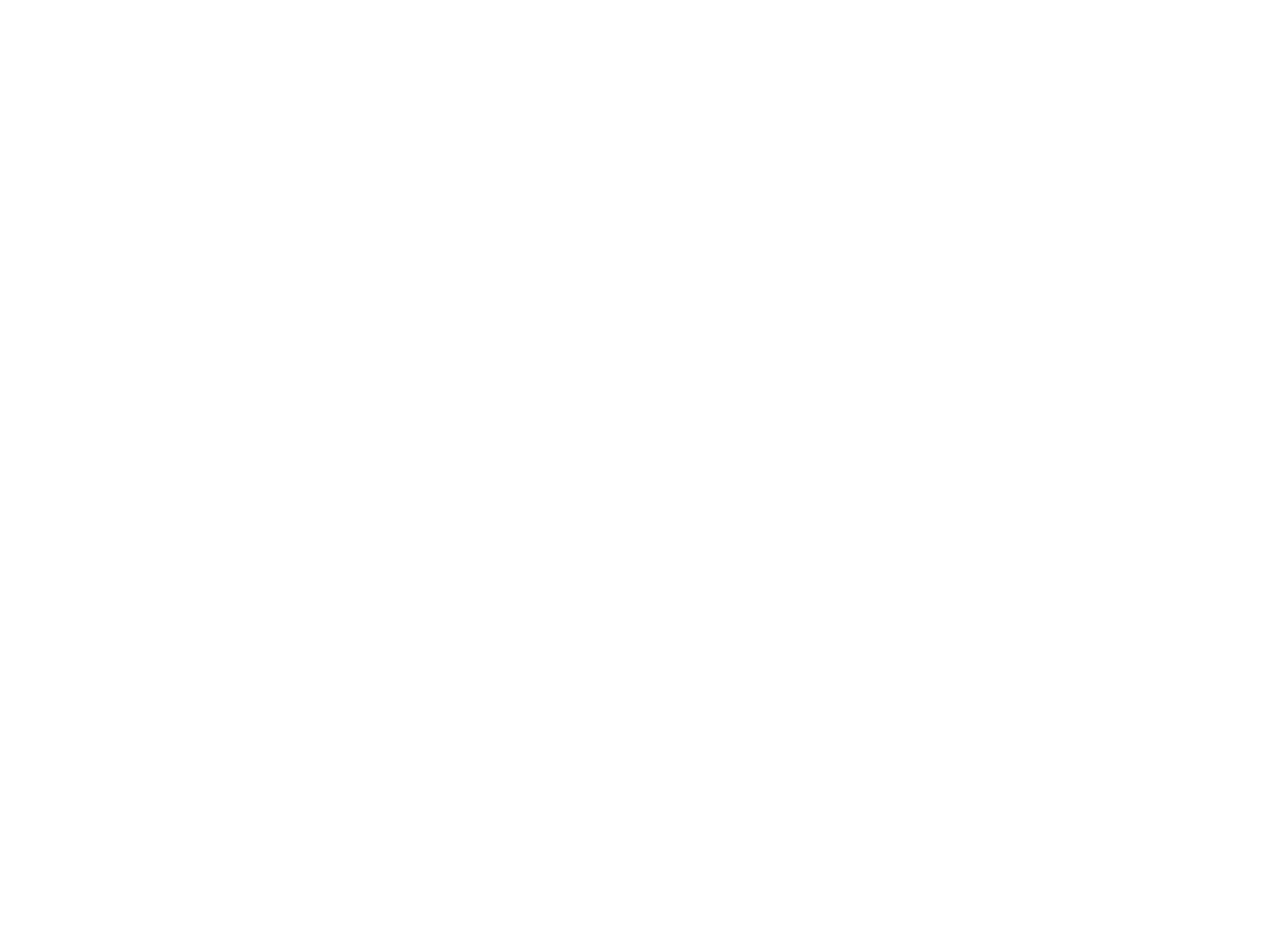
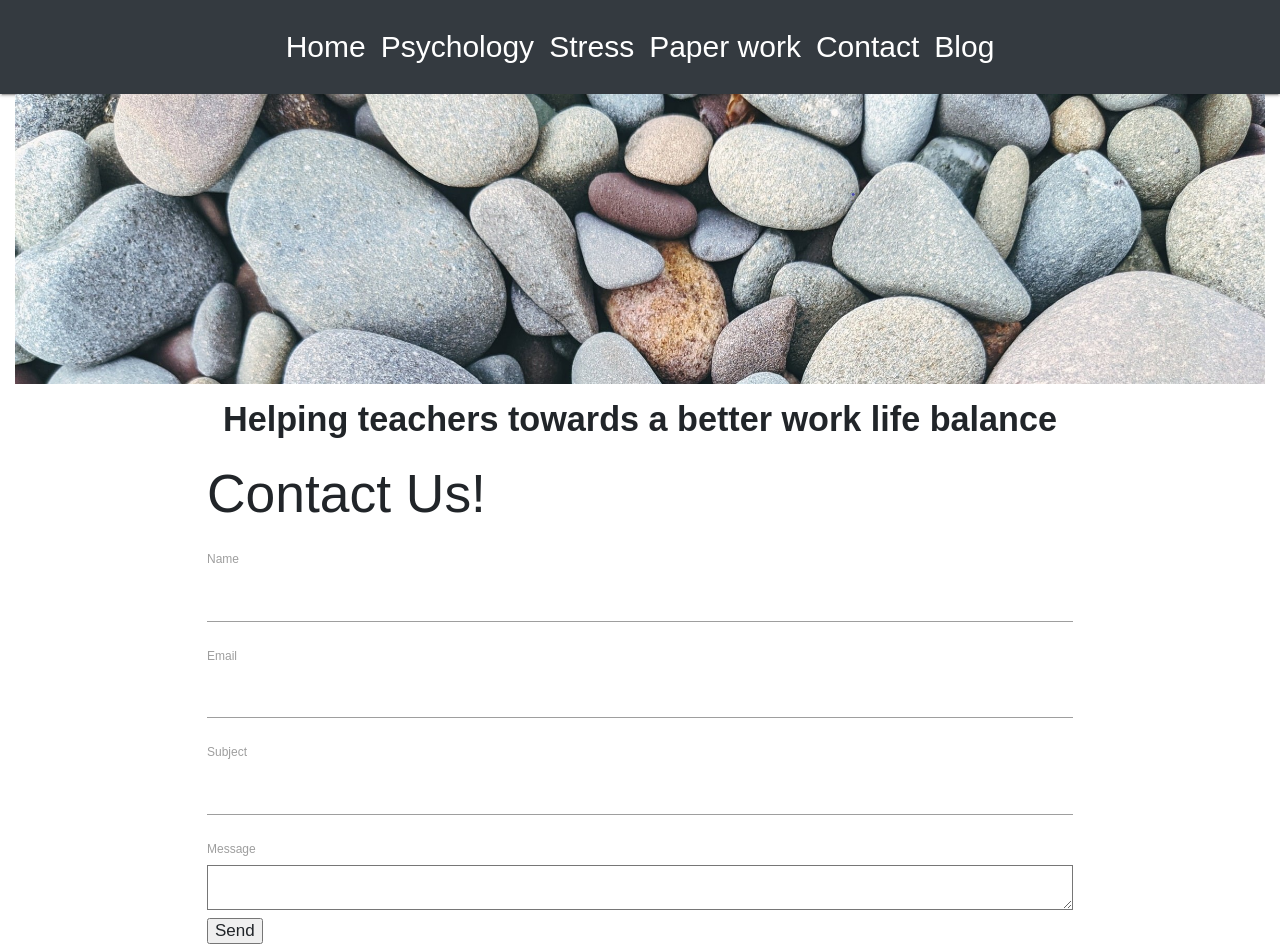
Before and after one commit to debbiect246/joined_up_teaching, a Flask app: page /contact/ in a window 1280 px wide. Before the commit the page is empty. Before the commit the page ends 800 px from the top, so only its background shows below. Run offline with Flask 2, Linux system fonts and the light colour scheme; some libraries are stand-ins or nearby versions.

Commit message:
added form to contact page

```diff
--- a/app.py
+++ b/app.py
@@ -1,7 +1,9 @@
 import os
-from flask import Flask, render_template, url_for
+from flask import Flask, render_template, url_for, request
+from forms import ContactForm
 
 app = Flask(__name__)
+app.secret_key = "161 newkey"
 
 #building urls for endopoints below
 # url for home page
@@ -29,9 +31,20 @@ def admin():
     return render_template('admin.html', title = "Managing Admin")
 
 #url for contact page
-@app.route('/contact/')
+#links to contactFrom created in forms.py
+#remember to call Form class with () brackets or will get a self error!
+#use get and post so that information will be posted to server and then onto email.
+#hidden tag in form enabling csrf protection.
+#render template renders contact template which is displayed on screen.
+
+@app.route('/contact/', methods=['GET', 'POST'])
 def contact():
-    return render_template('contact.html', title= "Contact Me")
+    form = ContactForm
+
+    if request.method =='POST':
+        return 'Form posted.'
+    elif request.method =='GET':
+        return render_template('contact.html', title= "Contact Us", form=form())
 
 #url for blog page
 @app.route('/blog/')
--- /dev/null
+++ b/forms.py
@@ -0,0 +1,13 @@
+from flask_wtf import Form
+from wtforms import TextField, TextAreaField, SubmitField
+
+class ContactForm(Form):
+    name = TextField("Name")
+    email = TextField("Email")
+    subject = TextField("Subject")
+    message = TextAreaField("Message")
+    submit = SubmitField("Send")
+
+#above creates a form
+#imported form class from wtf forms
+#created each field on the form
--- a/templates/admin.html
+++ b/templates/admin.html
@@ -30,8 +30,6 @@
                     a folder for classwork, set homework and completed and marked homework.
                     There are lots of choices but you do need to plan your zones first so that
                     they are useful for you, before you create them. </p>
-
-
 
             </section>
 
--- a/templates/contact.html
+++ b/templates/contact.html
@@ -0,0 +1,25 @@
+{% extends 'base.html' %}
+{% block content %}
+<body>
+    <h2>Contact Us!</h2>
+    <form action="{{ url_for('contact') }}" method="POST">
+        {{ form.hidden_tag() }}
+
+        {{ form.name.label }}
+        {{ form.name }}
+
+        {{ form.email.label }}
+        {{ form.email }}
+
+        {{ form.subject.label }}
+        {{ form.subject }}
+
+        {{ form.message.label }}
+        {{ form.message }}
+
+        {{ form.submit }}
+
+    </form>
+</body>
+
+{% endblock %}
```
